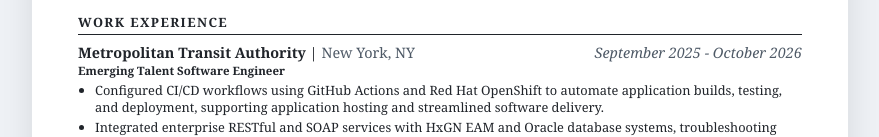
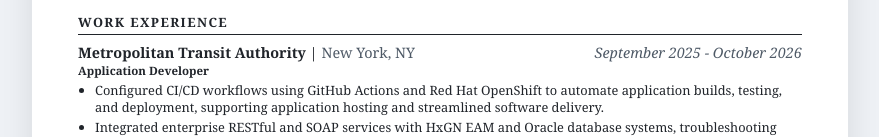
Before and after one commit to asoorooj/resume, a plain HTML site: page index.html in a window 1280 px wide. Shown: the part 347-484 px from the top of the page, without its empty margins (200-1079 px from the left). Drawn offline with Linux system fonts and the light colour scheme.

Commit message:
Change job title from 'Emerging Talent Software Engineer' to 'Application Developer'

```diff
--- a/index.html
+++ b/index.html
@@ -352,7 +352,7 @@
 
             <div class="entry-subheader">
           <span class="entry-position">
-            Emerging Talent Software Engineer
+            Application Developer
           </span>
             </div>
                 <ul class="resume-list">
```
